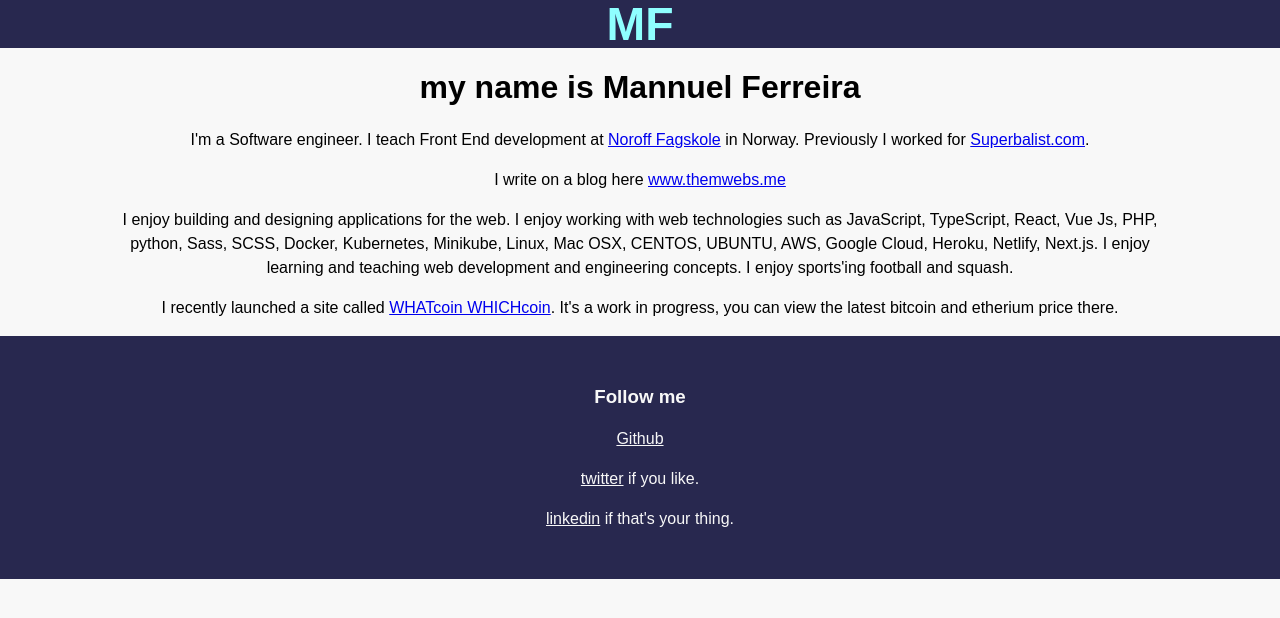
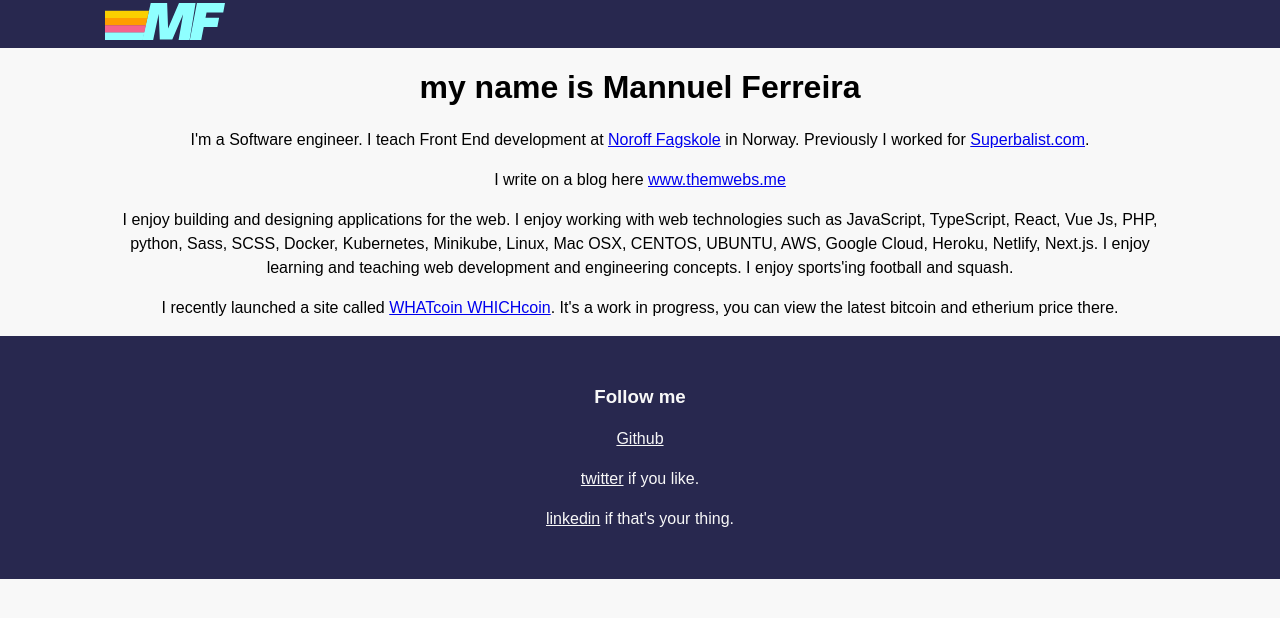
Before and after one commit to mannuelf/mannuelferreira.com, a React (Create React App) app: page / in a window 1280 px wide. Shown: the top 618 px of the page. Built offline with nearby package versions, Linux system fonts and the light colour scheme; no server answers; a web font is replaced by a local one; what redux-freeze would draw is missing.

Commit message:
added logo

```diff
--- a/src/components/Logo/Logo.tsx
+++ b/src/components/Logo/Logo.tsx
@@ -1,16 +1,25 @@
 import React from "react";
 import styled from "styled-components";
+import svgLogo from "../../assets/logo.svg";
+import {theme} from "../../shared/GlobalStyle";
 
 const StyledLogo = styled.a`
-  font-weight: 800;
+  display: block;
   background-color: transparent;
-  color: #8fffff;
+  width: 120px;
+  color: ${theme.color.lightestGrey};
   font-size: 2.9rem;
   line-height: 48px;
+
+  img {
+    width: 100%;
+  }
 `;
 
 const Logo = () => {
-  return <StyledLogo>MF</StyledLogo>;
+  return <StyledLogo>
+      <img src={svgLogo} alt="Mannuel Ferreira"/>
+  </StyledLogo>;
 };
 
 export default Logo;
--- a/src/shared/GlobalStyle.ts
+++ b/src/shared/GlobalStyle.ts
@@ -32,12 +32,16 @@ export const theme = {
     'four': '24px',
     'five': '32px',
     'six': '48px',
+  },
+  font: {
+    primary: "freight-sans-pro",
+    secondary: "arial, sans-serif"
   }
 }
 
 export const GlobalStyle = createGlobalStyle`
   body {
-    font-family: "freight-sans-pro", arial, sans-serif;
+    font-family: ${theme.font.primary},${theme.font.secondary};
     text-align: center;
     background: ${theme.color.lightestGrey};
     color: ${theme.color.black};
```
Also changed, not shown: src/assets/logo.svg.
